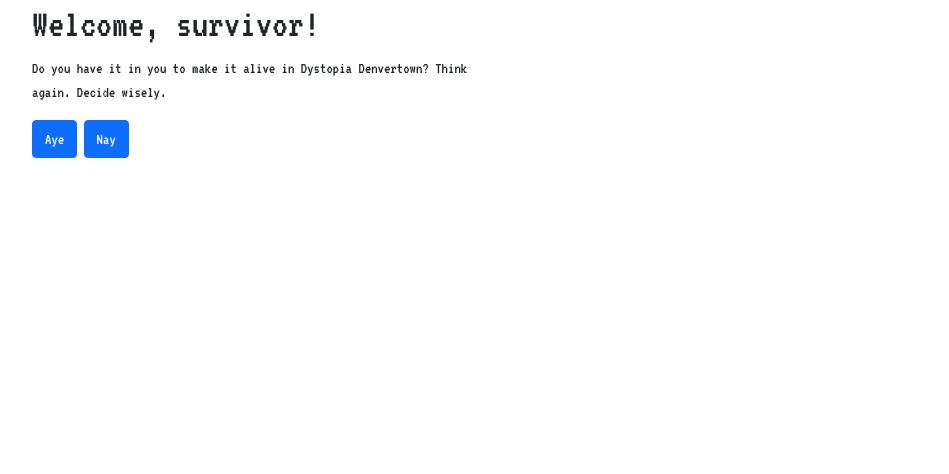
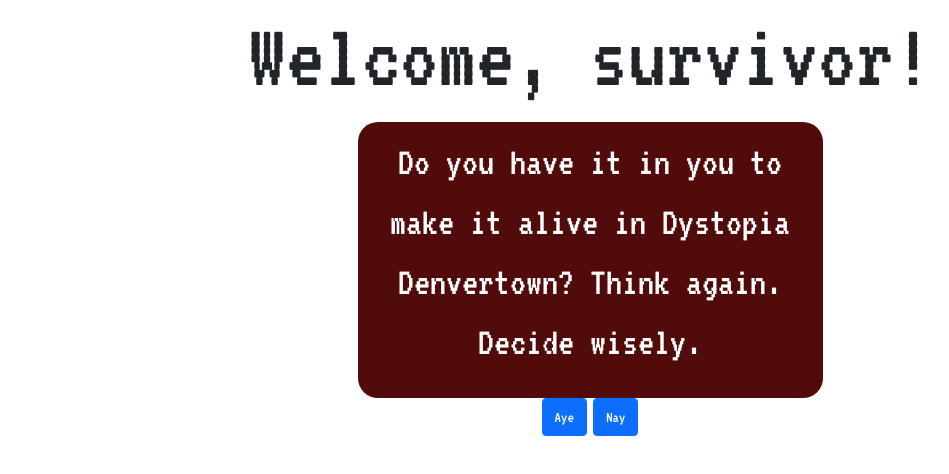
Before and after one commit to Swatilekha-Roy/Fear-The-Walking-Cats, a plain HTML site: page index.html in a window 1280 px wide. Shown: the whole page, without its empty margins (50-999 px from the left). Drawn offline with nearby package versions, Linux system fonts and the light colour scheme.

Commit message:
Some of the css

```diff
--- a/css/style.css
+++ b/css/style.css
@@ -1,3 +1,31 @@
 * {
-    font-family: 'VT323', monospace;
+  font-family: "VT323", monospace;
 }
+
+.col-centered {
+  float: none;
+  margin-right: auto;
+  margin-left: auto;
+}
+
+.container {
+  text-align: center;
+}
+
+h1 {
+  font-size: 95px;
+}
+
+p {
+  font-size: 40px;
+}
+
+.questionContainer {
+  background-color: #520b0b;
+  border-radius: 20px;
+  padding: 10px 20px;
+}
+
+#text {
+  color: white;
+}
--- a/data/story.json
+++ b/data/story.json
@@ -1,4 +1 @@
-{
-    "1": "hello",
-    "2": "hi"
-}
+data = '[{"name" : "Ashwin", "age" : "20"},{"name" : "Abhinandan", "age" : "20"}]';
--- a/index.html
+++ b/index.html
@@ -23,13 +23,16 @@
 
     <div class="container">
         <div class="row">
-            <div class="col-10 col-md-5">
+            <div class="col-20 col-md-20 col-centered">
                 <h1>
                     Welcome, survivor!
                 </h1>
+
+                <div class="questionContainer col-md-5 col-centered">
                 <p id = "text">
                     Do you have it in you to make it alive in Dystopia Denvertown? Think again. Decide wisely.
                 </p>
+                </div>
                 <a href="#" id = "button 1"><input class="btn btn-primary" type="button" value="Aye"></a>
                 <a href="#" id = "button 2"><input class="btn btn-primary" type="submit" value="Nay"></a>
             </div>
@@ -39,6 +42,7 @@
 
 
   <script src="js/game.js"></script>
+  <script src="data/story.json"></script>
   <script src="https://cdn.jsdelivr.net/npm/@popperjs/core@2.9.1/dist/umd/popper.min.js" integrity="sha384-SR1sx49pcuLnqZUnnPwx6FCym0wLsk5JZuNx2bPPENzswTNFaQU1RDvt3wT4gWFG" crossorigin="anonymous"></script>
   <script src="https://cdn.jsdelivr.net/npm/bootstrap@5.0.0-beta3/dist/js/bootstrap.min.js" integrity="sha384-j0CNLUeiqtyaRmlzUHCPZ+Gy5fQu0dQ6eZ/xAww941Ai1SxSY+0EQqNXNE6DZiVc" crossorigin="anonymous"></script>
 </body>
--- a/js/game.js
+++ b/js/game.js
@@ -2,7 +2,12 @@ let textBox = document.getElementById('text');
 let box1 = document.getElementById('button 1');
 let box2 = document.getElementById('button 2');
 
-
+//the whole json part
+var mydata = JSON.parse(data);
+alert(mydata[0].name);
+alert(mydata[0].age);
+alert(mydata[1].name);
+alert(mydata[1].age);
 
 box1.addEventListener('click', () => {
     textBox.textContent = 'some other text';
```
